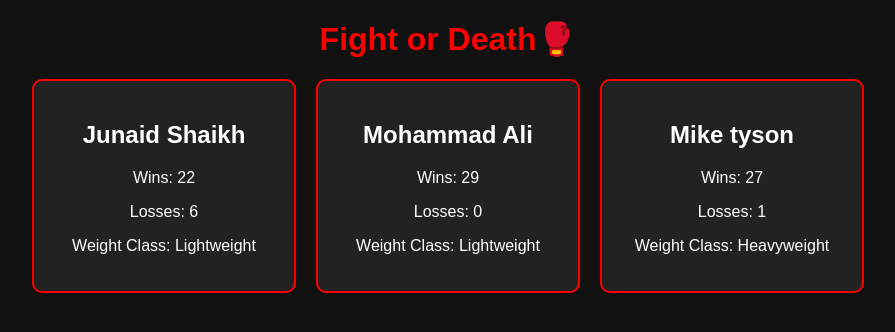
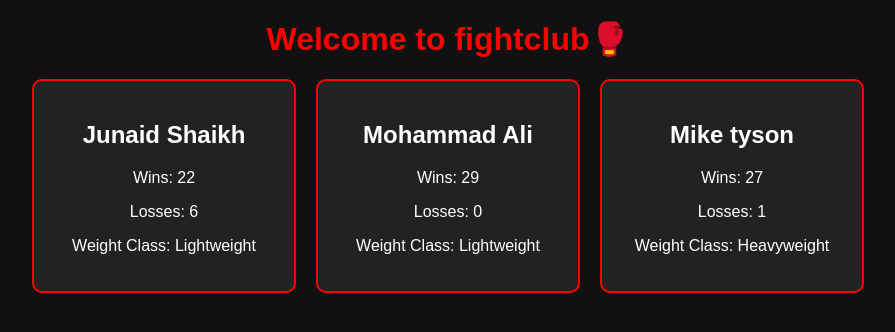
Before and after one commit to junaidshaikh171/Cidi-mma, a Flask app: page / in a window 1280 px wide. Shown: the top 332 px of the page, without its empty margins (192-1087 px from the left). Run offline with Flask 3, Linux system fonts and the light colour scheme.

Commit message:
Update index.html

```diff
--- a/templates/index.html
+++ b/templates/index.html
@@ -6,7 +6,7 @@
 </head>
 <body>
 
-    <h1>Fight or Death🥊</h1>
+    <h1>Welcome to fightclub🥊</h1>
 
     <div class="container">
         {% for fighter in fighters %}
```
